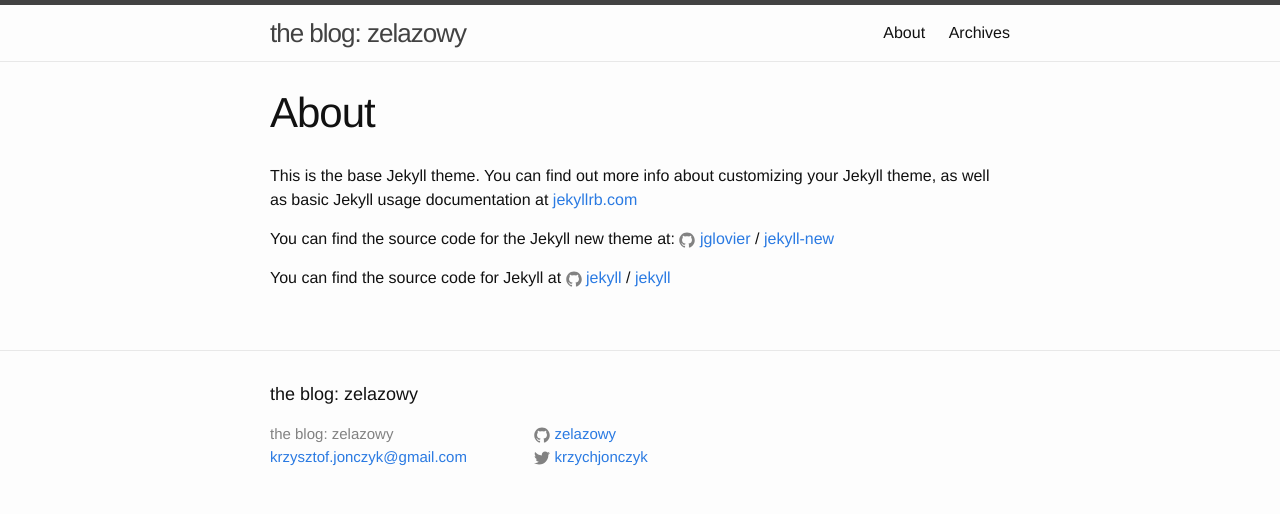
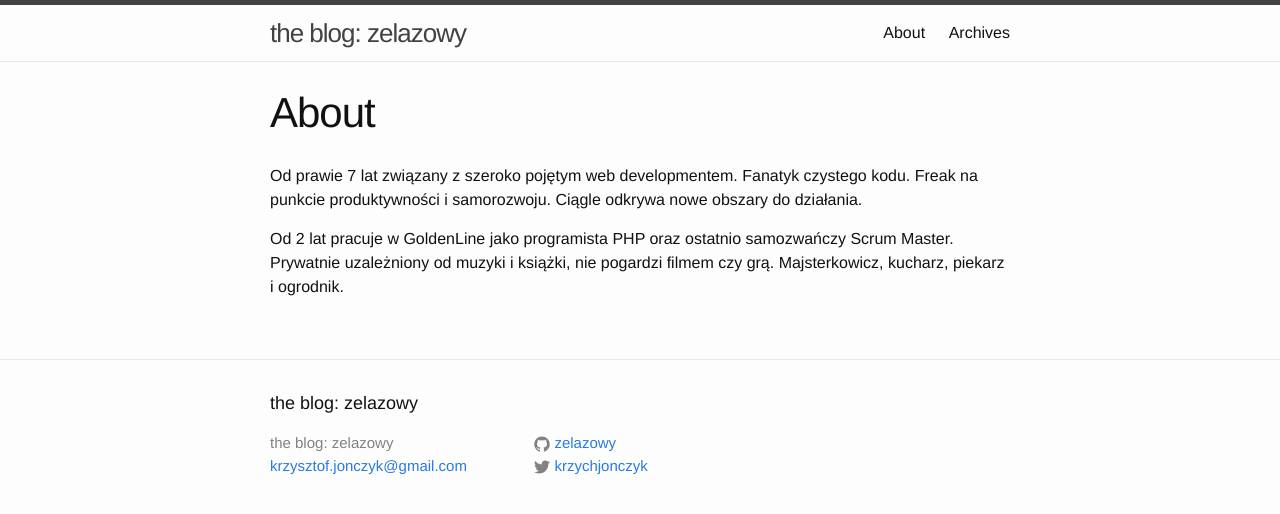
Before and after one commit to zelazowy/zelazowy.github.io, a Jekyll site: the page built from about.md, in a window 1280 px wide. Shown: the top 514 px of the page. Built offline with Jekyll 4.4.1, drawn with Linux system fonts in a browser that asks for light colours.

Commit message:
about v1

```diff
--- a/about.md
+++ b/about.md
@@ -4,12 +4,7 @@
 permalink: /about/
 ---
 
-This is the base Jekyll theme. You can find out more info about customizing your Jekyll theme, as well as basic Jekyll usage documentation at [jekyllrb.com](http://jekyllrb.com/)
+Od prawie 7 lat związany z szeroko pojętym web developmentem. Fanatyk czystego kodu. Freak na punkcie produktywności i samorozwoju. Ciągle odkrywa nowe obszary do działania.
 
-You can find the source code for the Jekyll new theme at:
-{% include icon-github.html username="jglovier" %} /
-[jekyll-new](https://github.com/jglovier/jekyll-new)
-
-You can find the source code for Jekyll at
-{% include icon-github.html username="jekyll" %} /
-[jekyll](https://github.com/jekyll/jekyll)
+Od 2 lat pracuje w GoldenLine jako programista PHP oraz ostatnio samozwańczy Scrum Master.
+Prywatnie uzależniony od muzyki i książki, nie pogardzi filmem czy grą. Majsterkowicz, kucharz, piekarz i ogrodnik.
```
